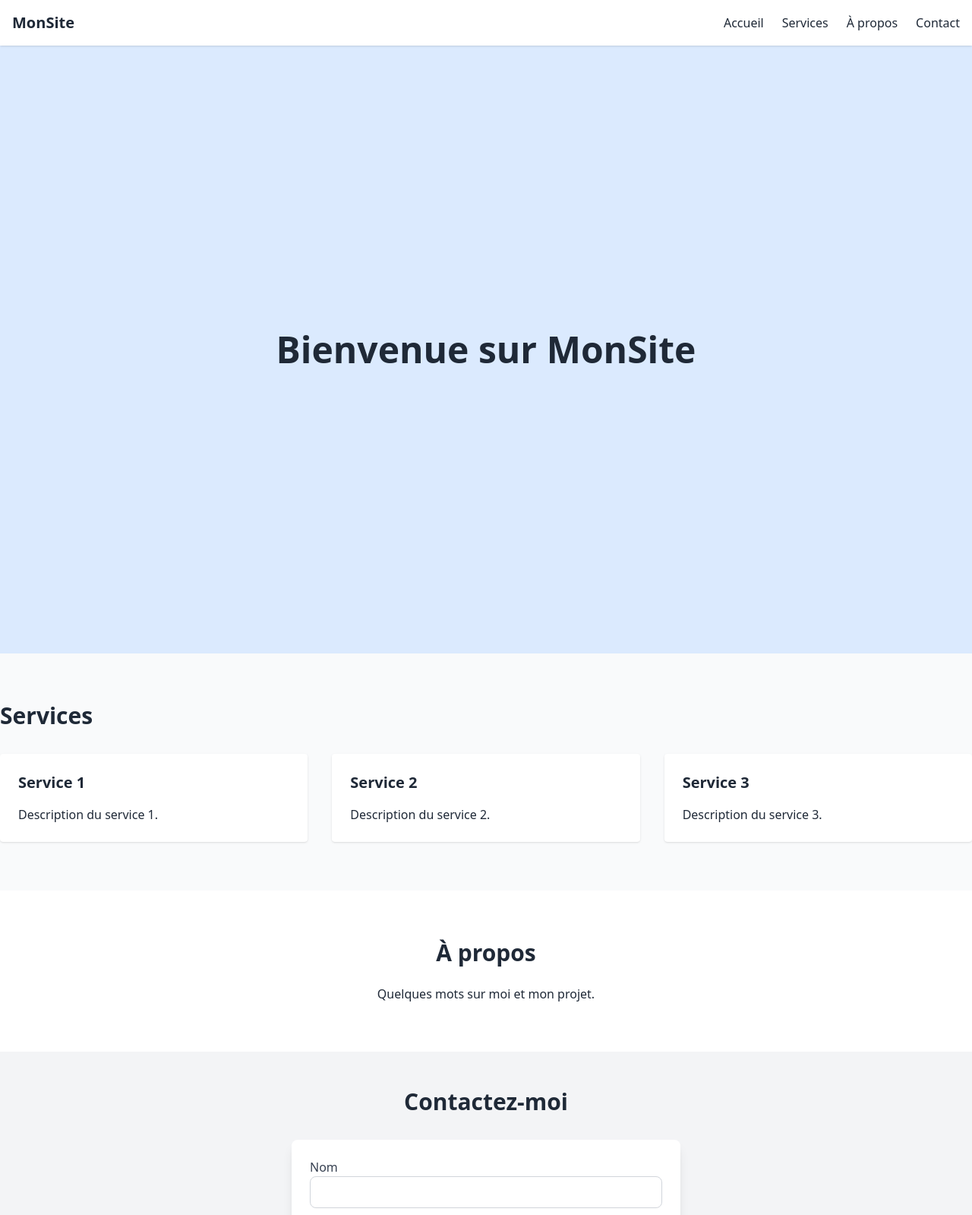
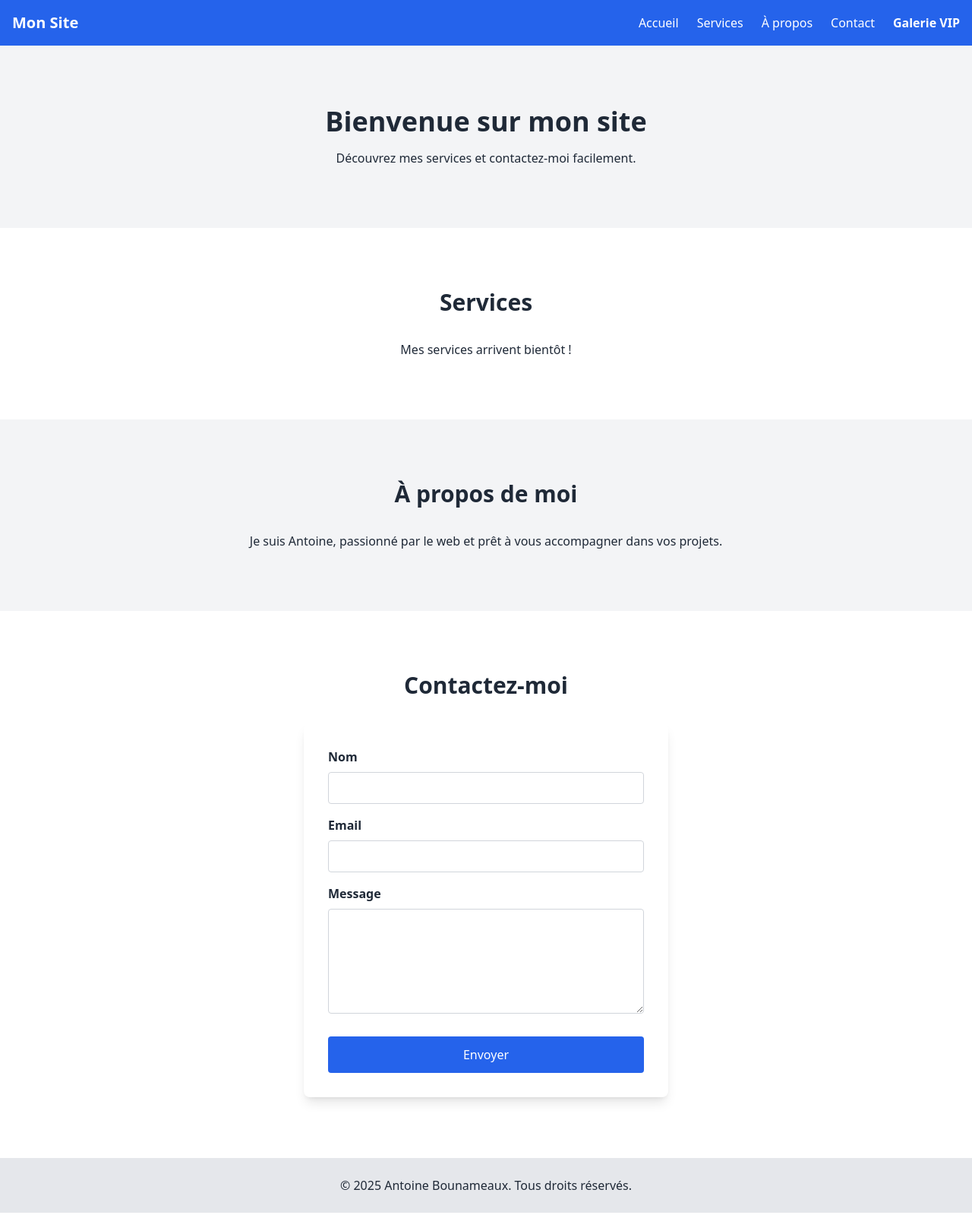
Before and after one commit to Maman020936/monsiteweb, a plain HTML site: page index.html in a window 1280 px wide. Shown: the top 1599 px of the page at 76% size. Drawn offline with nearby package versions, Linux system fonts and the light colour scheme.

Commit message:
Update index.html
nouveau code pour galerie

```diff
--- a/index.html
+++ b/index.html
@@ -3,135 +3,79 @@
 <head>
   <meta charset="UTF-8" />
   <meta name="viewport" content="width=device-width, initial-scale=1" />
-  <title>MonSite - Accueil</title>
+  <title>Mon Site</title>
   <script src="https://cdn.tailwindcss.com"></script>
 </head>
-<body class="bg-gray-50 text-gray-800">
+<body class="bg-white text-gray-800">
 
-  <header class="bg-white shadow sticky top-0 z-50">
-    <nav class="container mx-auto flex justify-between items-center p-4">
-      <div class="text-xl font-bold">MonSite</div>
+  <!-- En-tête / Navigation -->
+  <header class="bg-blue-600 text-white p-4">
+    <nav class="container mx-auto flex justify-between items-center">
+      <h1 class="text-xl font-bold">Mon Site</h1>
       <ul class="flex space-x-6">
-        <li><a href="#accueil" class="hover:text-blue-600">Accueil</a></li>
-        <li><a href="#services" class="hover:text-blue-600">Services</a></li>
-        <li><a href="#apropos" class="hover:text-blue-600">À propos</a></li>
-        <li><a href="#contact" class="hover:text-blue-600">Contact</a></li>
+        <li><a href="#accueil" class="hover:underline">Accueil</a></li>
+        <li><a href="#services" class="hover:underline">Services</a></li>
+        <li><a href="#apropos" class="hover:underline">À propos</a></li>
+        <li><a href="#contact" class="hover:underline">Contact</a></li>
+        <li><a href="galerie.html" class="hover:underline font-semibold">Galerie VIP</a></li>
       </ul>
     </nav>
   </header>
 
-  <section id="accueil" class="min-h-screen flex items-center justify-center bg-blue-100">
-    <h1 class="text-5xl font-extrabold">Bienvenue sur MonSite</h1>
+  <!-- Section Accueil -->
+  <section id="accueil" class="py-20 bg-gray-100 text-center">
+    <h2 class="text-4xl font-bold mb-4">Bienvenue sur mon site</h2>
+    <p class="max-w-2xl mx-auto">Découvrez mes services et contactez-moi facilement.</p>
   </section>
 
-  <section id="services" class="container mx-auto py-16">
-    <h2 class="text-3xl font-bold mb-8">Services</h2>
-    <div class="grid md:grid-cols-3 gap-8">
-      <div class="bg-white p-6 rounded shadow">
-        <h3 class="font-semibold text-xl mb-4">Service 1</h3>
-        <p>Description du service 1.</p>
-      </div>
-      <div class="bg-white p-6 rounded shadow">
-        <h3 class="font-semibold text-xl mb-4">Service 2</h3>
-        <p>Description du service 2.</p>
-      </div>
-      <div class="bg-white p-6 rounded shadow">
-        <h3 class="font-semibold text-xl mb-4">Service 3</h3>
-        <p>Description du service 3.</p>
-      </div>
+  <!-- Section Services -->
+  <section id="services" class="py-20">
+    <div class="container mx-auto px-4">
+      <h2 class="text-3xl font-bold mb-8 text-center">Services</h2>
+      <!-- Tes descriptions de services ici -->
+      <p class="text-center">Mes services arrivent bientôt !</p>
     </div>
   </section>
 
-  <section id="apropos" class="bg-white py-16">
-    <div class="container mx-auto max-w-3xl text-center">
-      <h2 class="text-3xl font-bold mb-6">À propos</h2>
-      <p>Quelques mots sur moi et mon projet.</p>
+  <!-- Section À propos -->
+  <section id="apropos" class="py-20 bg-gray-100">
+    <div class="container mx-auto px-4">
+      <h2 class="text-3xl font-bold mb-8 text-center">À propos de moi</h2>
+      <p class="max-w-3xl mx-auto text-center">
+        Je suis Antoine, passionné par le web et prêt à vous accompagner dans vos projets.
+      </p>
     </div>
   </section>
 
-  <section id="contact" class="py-12 bg-gray-100">
-  <div class="container mx-auto px-4">
-    <h2 class="text-3xl font-bold text-center mb-8">Contactez-moi</h2>
-    <form action="https://formspree.io/f/xanbaned" method="POST" class="max-w-lg mx-auto bg-white p-6 rounded-lg shadow-lg">
+  <!-- Section Contact -->
+  <section id="contact" class="py-20">
+    <div class="container mx-auto px-4 max-w-lg mx-auto">
+      <h2 class="text-3xl font-bold mb-8 text-center">Contactez-moi</h2>
+      <form action="https://formspree.io/f/xanbaned" method="POST" class="bg-white p-8 rounded-lg shadow-lg">
         <div class="mb-4">
-        <label for="name" class="block text-gray-700">Nom</label>
+          <label for="name" class="block mb-2 font-semibold">Nom</label>
           <input type="text" id="name" name="name" required
-               class="w-full px-3 py-2 border border-gray-300 rounded-lg focus:outline-none focus:border-blue-500">
+            class="w-full px-3 py-2 border border-gray-300 rounded focus:outline-none focus:border-blue-500" />
         </div>
         <div class="mb-4">
-        <label for="email" class="block text-gray-700">Email</label>
+          <label for="email" class="block mb-2 font-semibold">Email</label>
           <input type="email" id="email" name="email" required
-               class="w-full px-3 py-2 border border-gray-300 rounded-lg focus:outline-none focus:border-blue-500">
+            class="w-full px-3 py-2 border border-gray-300 rounded focus:outline-none focus:border-blue-500" />
         </div>
-      <div class="mb-4">
-        <label for="message" class="block text-gray-700">Message</label>
+        <div class="mb-6">
+          <label for="message" class="block mb-2 font-semibold">Message</label>
           <textarea id="message" name="message" rows="5" required
-                  class="w-full px-3 py-2 border border-gray-300 rounded-lg focus:outline-none focus:border-blue-500"></textarea>
+            class="w-full px-3 py-2 border border-gray-300 rounded focus:outline-none focus:border-blue-500"></textarea>
         </div>
         <button type="submit"
-              class="w-full bg-blue-500 text-white px-4 py-2 rounded-lg hover:bg-blue-600">
-        Envoyer
-      </button>
+          class="w-full bg-blue-600 text-white py-3 rounded hover:bg-blue-700 transition">Envoyer</button>
       </form>
     </div>
   </section>
 
-
-  <footer class="bg-gray-200 py-6 text-center text-sm text-gray-600">
-    &copy; 2025 MonSite - Tous droits réservés
+  <footer class="bg-gray-200 py-6 text-center">
+    <p>© 2025 Antoine Bounameaux. Tous droits réservés.</p>
   </footer>
-
-  <script>
-    // Simple gestion du formulaire de contact (juste affichage d'un message)
-    const form = document.getElementById('contactForm');
-    const message = document.getElementById('contactMessage');
-    form.addEventListener('submit', (e) => {
-      e.preventDefault();
-      message.textContent = 'Merci pour votre message, je vous recontacte bientôt !';
-      form.reset();
-    });
-  </script>
-<!DOCTYPE html>
-<html lang="fr">
-<head>
-  <meta charset="UTF-8" />
-  <meta name="viewport" content="width=device-width, initial-scale=1" />
-  <title>Galerie VIP - Mon Site</title>
-  <script src="https://cdn.tailwindcss.com"></script>
-</head>
-<body class="bg-gray-100">
-
-  <section id="galerie" class="py-16 bg-gray-100">
-    <div class="container mx-auto px-4 text-center">
-      <h1 class="text-4xl font-bold mb-6">Galerie VIP</h1>
-      <p class="mb-4">Accès réservé aux abonnés. Entrez le mot de passe :</p>
-      <input type="password" id="passwordInput" placeholder="Mot de passe"
-        class="border p-2 rounded mb-4" />
-      <button onclick="checkPassword()"
-        class="bg-blue-500 text-white px-4 py-2 rounded">Valider</button>
-
-      <div id="galerieContent" class="mt-6 hidden grid grid-cols-1 sm:grid-cols-2 md:grid-cols-3 gap-4">
-        <!-- Photo 1 -->
-        <img src="https://drive.google.com/uc?export=view&id=1_WwPmkU_JKijtrU_j9dWht4QdqJgzDeA"
-             alt="Photo VIP 1" class="rounded shadow-lg" />
-        <!-- Ajoute ici d'autres photos -->
-      </div>
-    </div>
-  </section>
-
-  <script>
-    function checkPassword() {
-      const password = document.getElementById("passwordInput").value;
-      if (password === "vip2025") { // change le mot de passe ici
-        document.getElementById("galerieContent").classList.remove("hidden");
-      } else {
-        alert("Mot de passe incorrect !");
-      }
-    }
-  </script>
 
 </body>
 </html>
-
-</body>
-</html>
```
Lines whose indentation alone changed are shown as unchanged.
